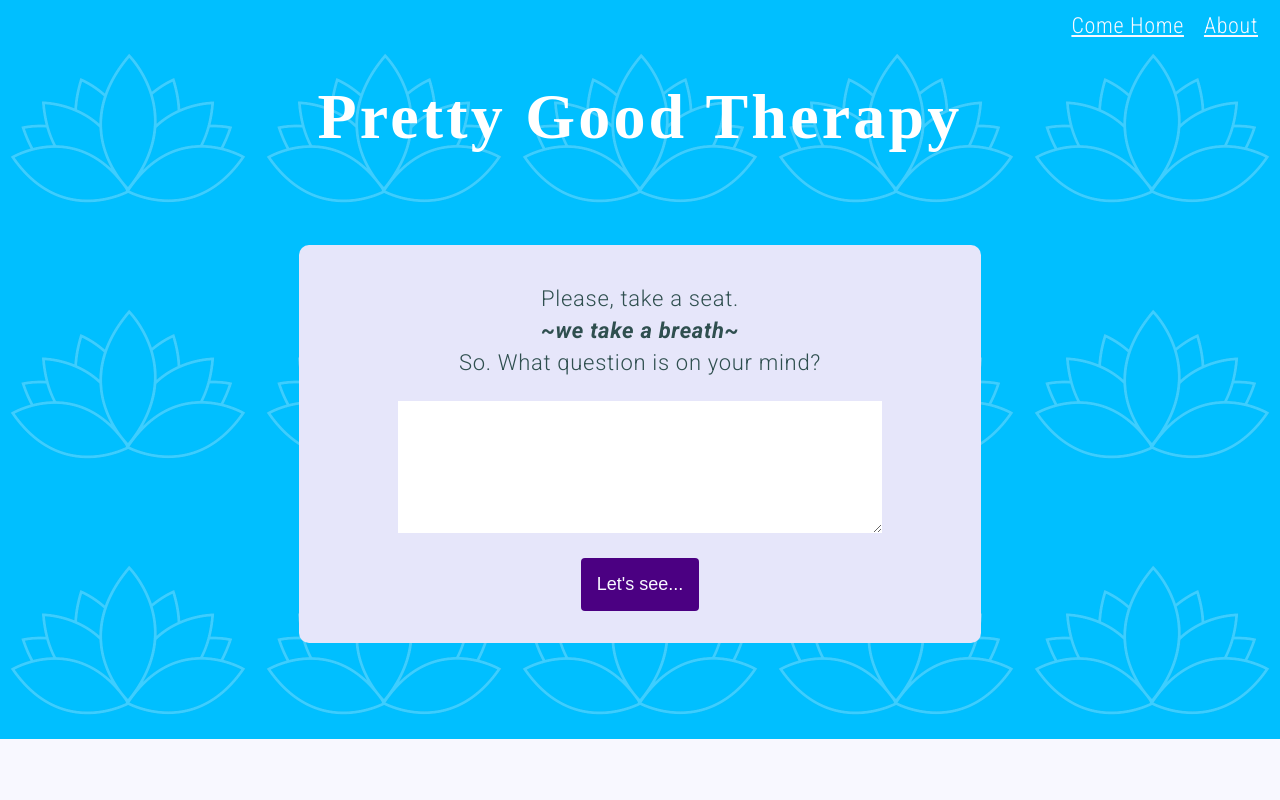
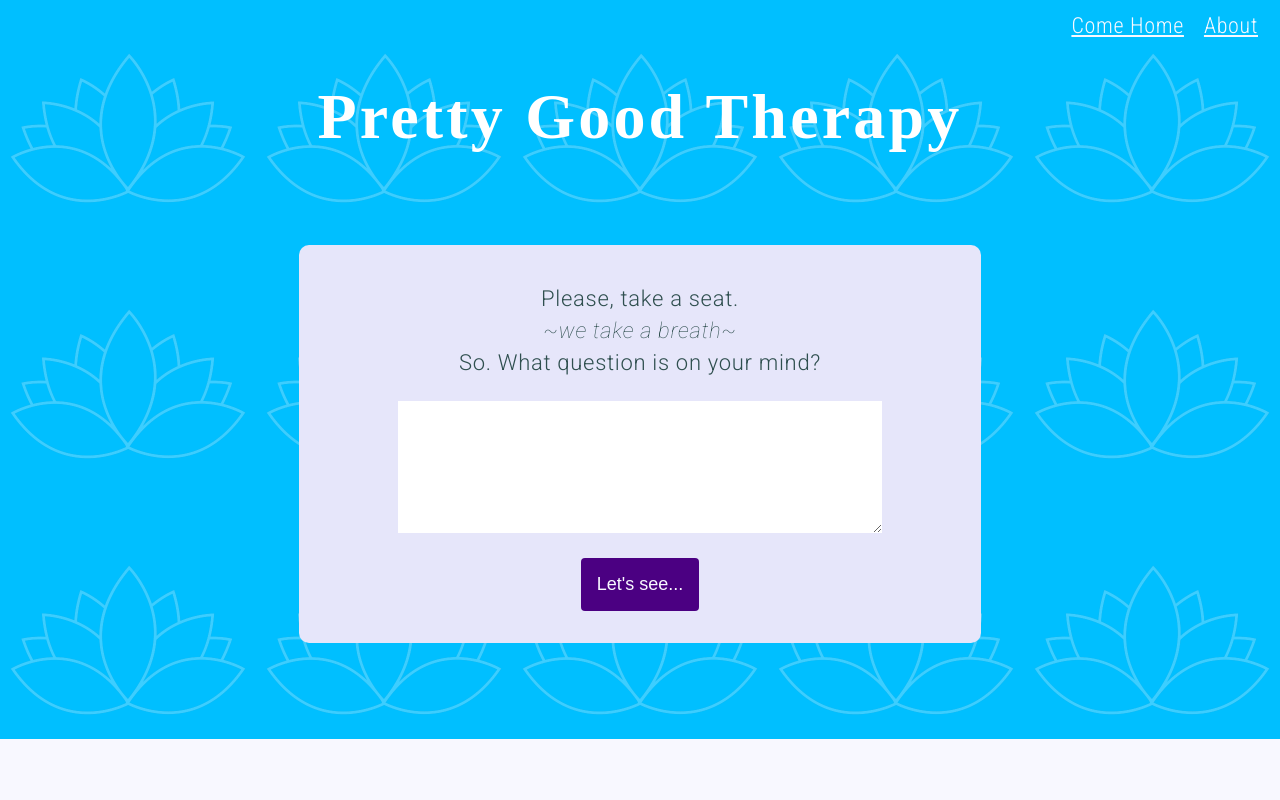
Before and after one commit to sranso/prettygoodtherapy, a Next.js app: page / in a window 1280 px wide. Shown: the top 800 px of the page. Built offline with nearby package versions, Linux system fonts and the light colour scheme; a web font is replaced by a local one; what compromise would draw is missing.

Commit message:
Change italic font.

```diff
--- a/components/Layout.js
+++ b/components/Layout.js
@@ -12,7 +12,7 @@
 			<link rel="icon" type="image/png" sizes="16x16" href="/static/favicon-16x16.png"/>
 			<link rel="manifest" href="/static/site.webmanifest"/>
 			<link href="https://fonts.googleapis.com/css2?family=Bilbo&display=swap" rel="stylesheet"/>
-			<link href="https://fonts.googleapis.com/css2?family=Roboto:ital,wght@0,300;0,700;0,900;1,700&display=swap" rel="stylesheet"/>
+			<link href="https://fonts.googleapis.com/css2?family=Roboto:ital,wght@0,300;0,700;0,900;1,100&display=swap" rel="stylesheet"/>
 			<link href="https://fonts.googleapis.com/css2?family=Roboto+Condensed:wght@300&display=swap" rel="stylesheet"/>
 		</Head>
 
```
